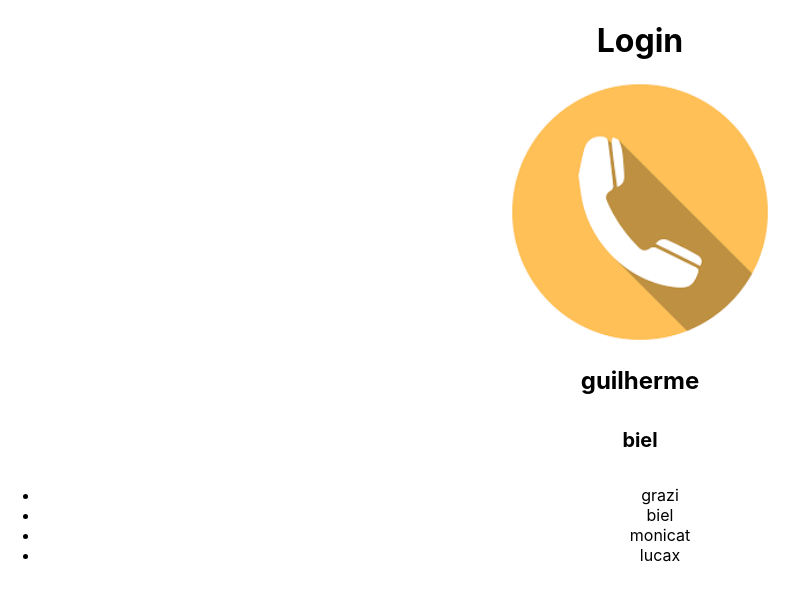
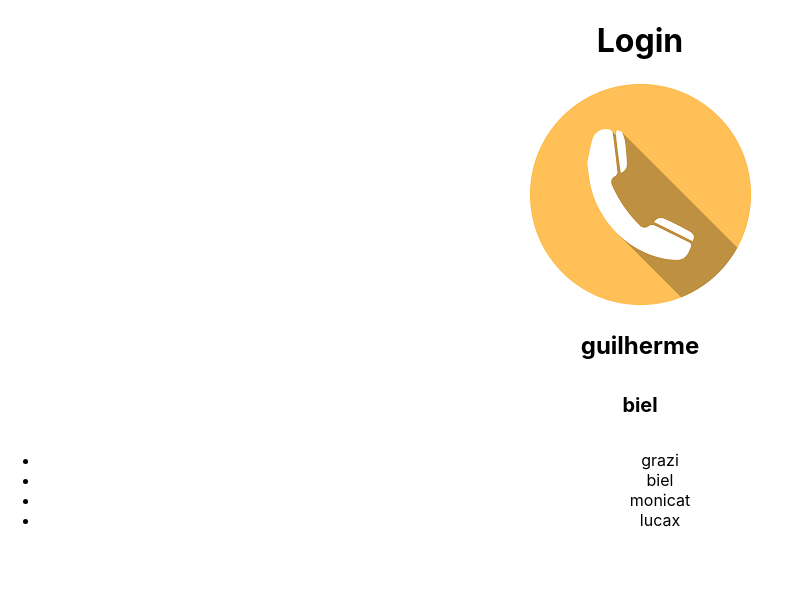
Before and after one commit to lsmar/IronHack_WEBDEV_Final_Front, a React (Create React App) app: page / in a window 1280 px wide. Shown: the top 600 px of the page, without its empty margins (0-808 px from the left). Built offline with nearby package versions, Linux system fonts and the light colour scheme.

Commit message:
size img removed

```diff
--- a/src/App.css
+++ b/src/App.css
@@ -21,9 +21,9 @@
   color: #09d3ac;
 }
 
-img {
+/* img {
   width: 260px;
-}
+} */
 .arrow-left {
     -moz-transform: scaleX(-1);
     -o-transform: scaleX(-1);
```
